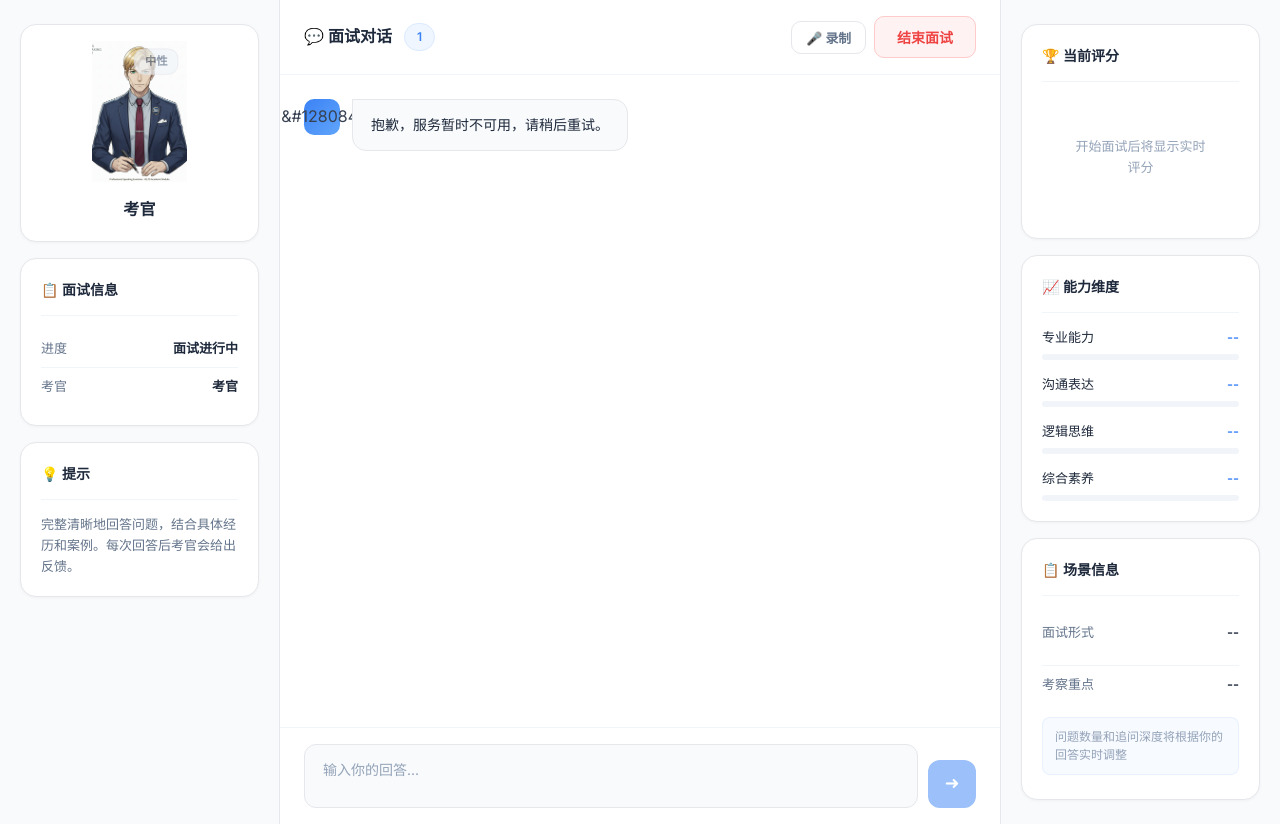
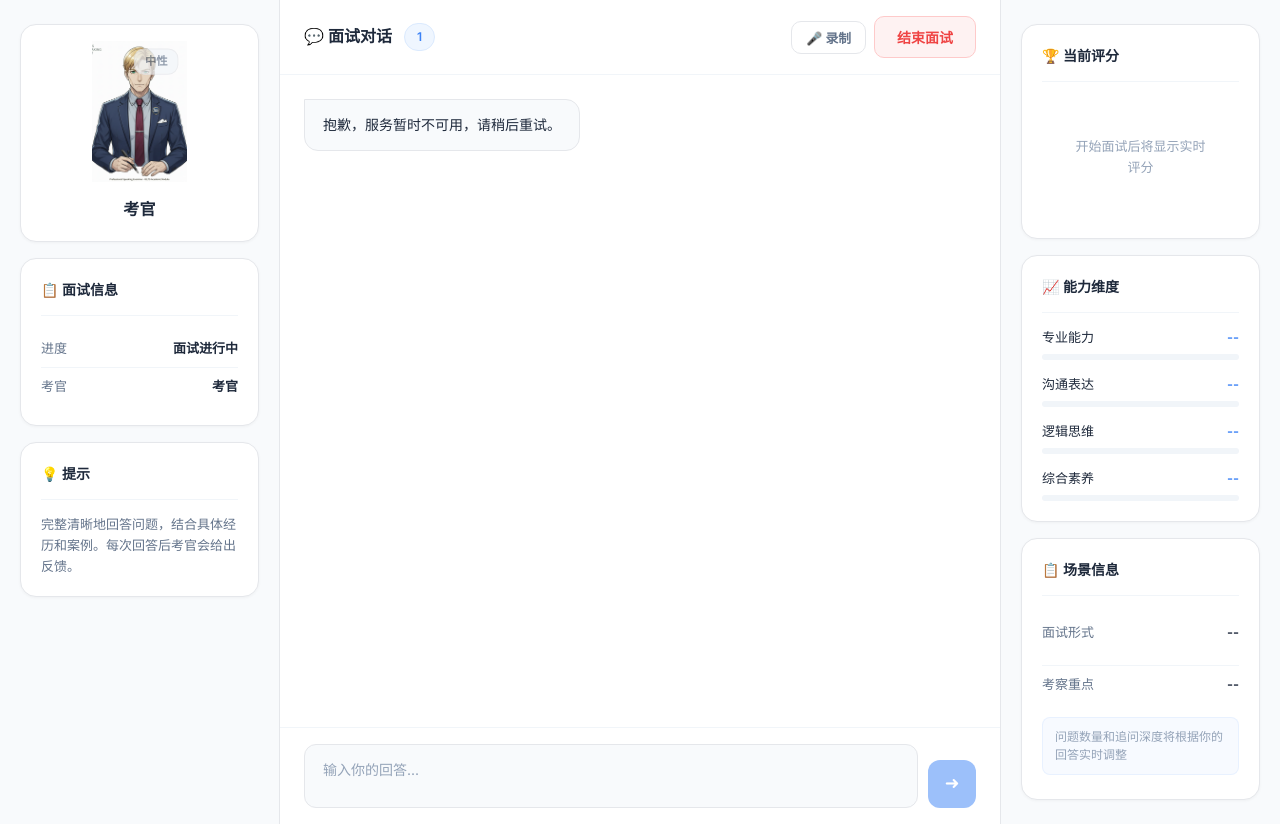
Before and after one commit to zhousirui0714/mianshiguan, a Flask app: template templates/examiner_chat.html in a window 1280 px wide. Shown: the part 65-889 px from the top of the page. Run offline with Flask 3, Linux system fonts and the light colour scheme; the template is opened without the code that fills it: most values are stand-ins (such as "Sample title", 1, 10 or a date in 2020).

Commit message:
style: 隐藏聊天框两边的圆形头像占位符
Co-Authored-By: Claude Opus 4.8 <noreply@anthropic.com>

```diff
--- a/templates/examiner_chat.html
+++ b/templates/examiner_chat.html
@@ -21,6 +21,14 @@
         body {
             background: #F8FAFC !important;
             font-family: 'Inter', -apple-system, BlinkMacSystemFont, sans-serif !important;
+        }
+
+        /* 隐藏聊天框两边的圆形头像框，只保留对话框和面试官虚拟形象 */
+        .iv-msg-avatar {
+            display: none !important;
+        }
+        .iv-msg {
+            gap: 0 !important;
         }
 
         /* Video preview adjustments for light theme */
```
